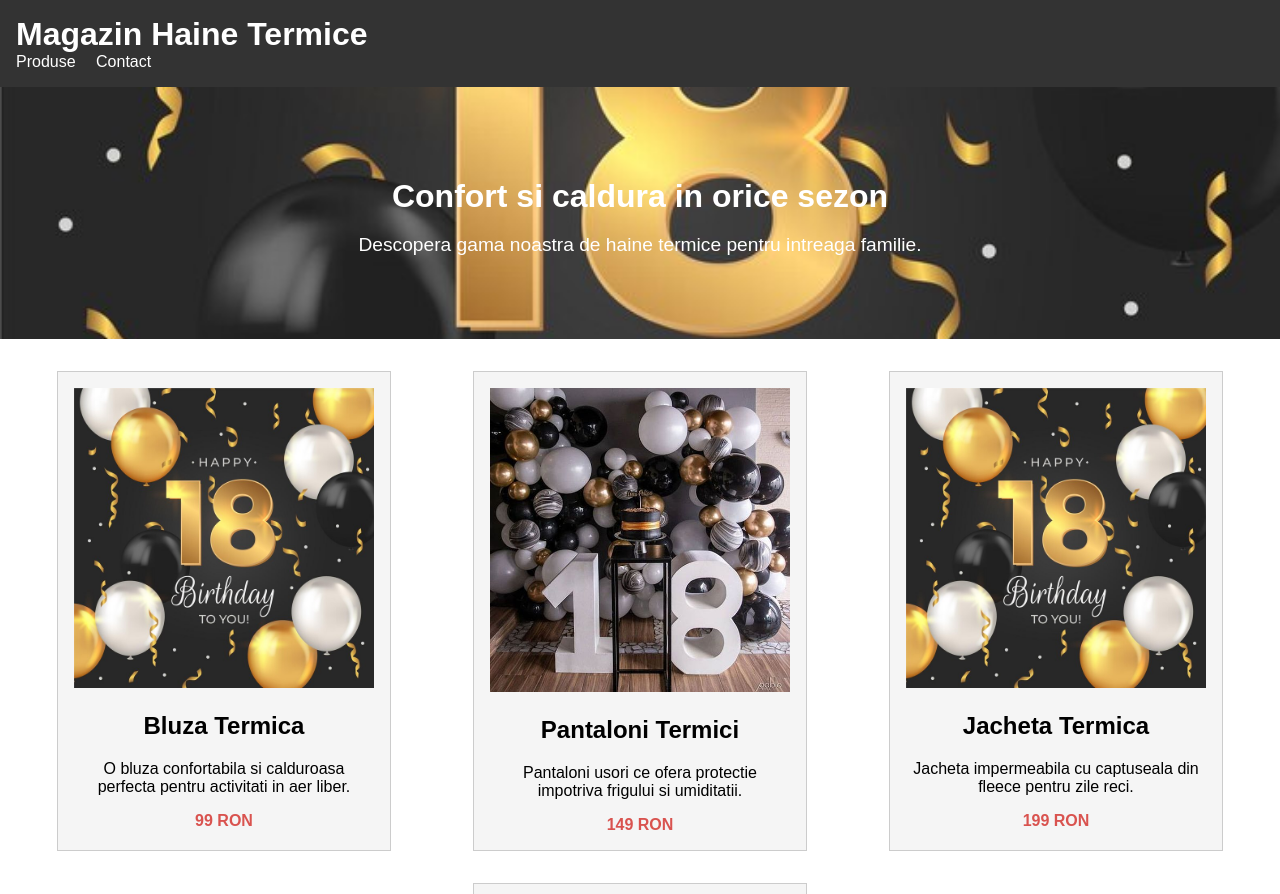
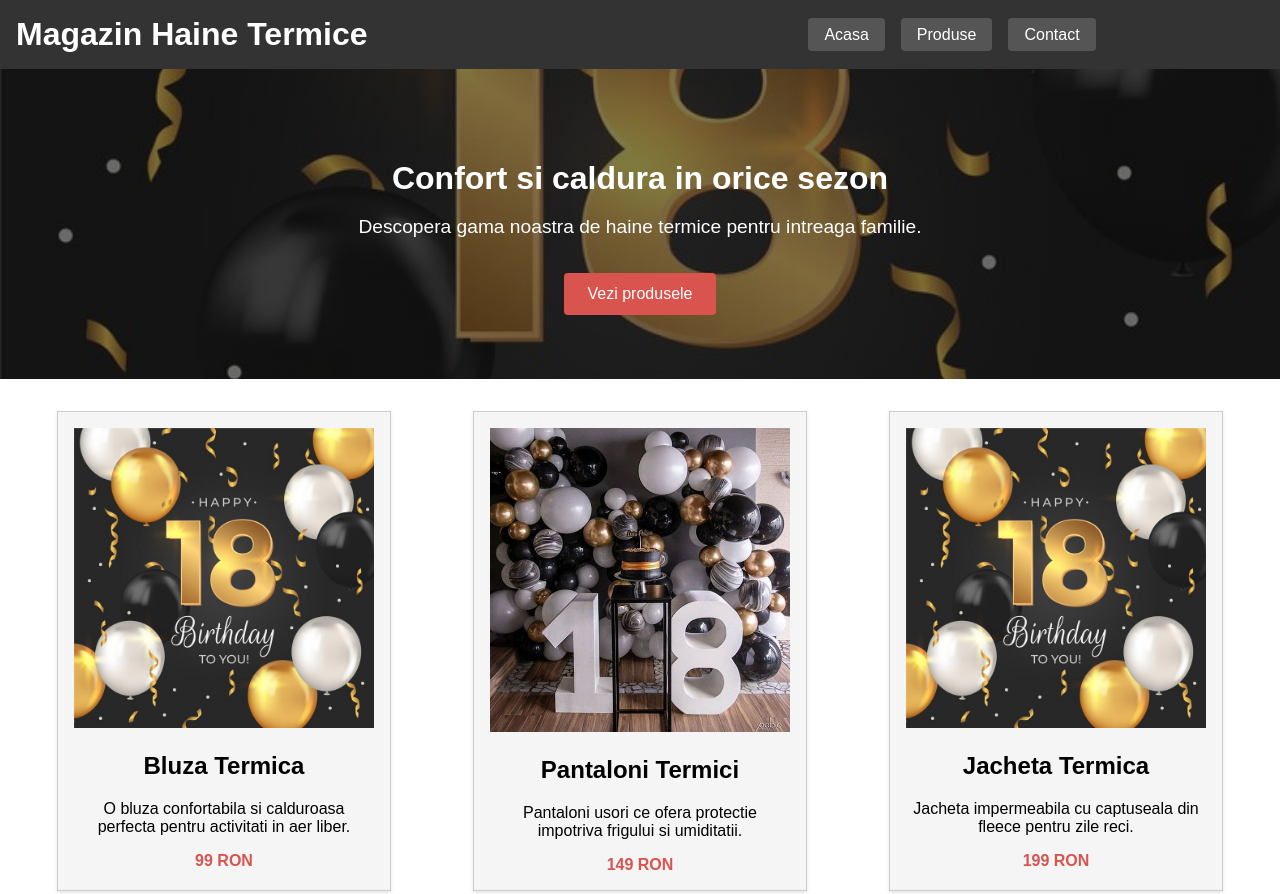
Before and after one commit to S1metrie/invitatie-website, a plain HTML site: page haine-termice.html in a window 1280 px wide. Shown: the top 894 px of the page. Drawn offline with Linux system fonts and the light colour scheme.

Commit message:
Improve thermal clothing page

```diff
--- a/haine-termice.css
+++ b/haine-termice.css
@@ -8,30 +8,61 @@ header {
     background-color: #333;
     color: #fff;
     padding: 1rem;
+    display: flex;
+    align-items: center;
+}
+
+nav {
+    flex: 1;
 }
 
 header h1 {
     margin: 0;
+    flex: 1;
+    text-align: left;
 }
 
 nav ul {
     list-style: none;
     margin: 0;
     padding: 0;
+    display: flex;
+    justify-content: center;
 }
 
 nav li {
     display: inline-block;
-    margin-right: 1rem;
+    margin: 0 0.5rem;
 }
 
 nav a {
     color: #fff;
     text-decoration: none;
+    padding: 0.5rem 1rem;
+    background-color: #555;
+    border-radius: 4px;
+}
+
+nav a:hover {
+    background-color: #444;
+}
+
+.cta {
+    display: inline-block;
+    margin-top: 1rem;
+    padding: 0.75rem 1.5rem;
+    background-color: #d9534f;
+    color: #fff;
+    border-radius: 4px;
+    text-decoration: none;
+}
+
+.cta:hover {
+    background-color: #c9302c;
 }
 
 .hero {
-    background: url('poza18.jpg') center/cover no-repeat;
+    background: linear-gradient(rgba(0,0,0,0.5), rgba(0,0,0,0.5)), url('poza18.jpg') center/cover no-repeat;
     color: #fff;
     padding: 4rem 2rem;
     text-align: center;
@@ -60,6 +91,12 @@ nav a {
     margin: 1rem;
     padding: 1rem;
     text-align: center;
+    box-shadow: 0 2px 4px rgba(0,0,0,0.1);
+    transition: transform 0.2s;
+}
+
+.produs:hover {
+    transform: translateY(-5px);
 }
 
 .produs img {
--- a/haine-termice.html
+++ b/haine-termice.html
@@ -11,6 +11,7 @@
         <h1>Magazin Haine Termice</h1>
         <nav>
             <ul>
+                <li><a href="index.html">Acasa</a></li>
                 <li><a href="#produse">Produse</a></li>
                 <li><a href="#contact">Contact</a></li>
             </ul>
@@ -20,6 +21,7 @@
     <section class="hero">
         <h2>Confort si caldura in orice sezon</h2>
         <p>Descopera gama noastra de haine termice pentru intreaga familie.</p>
+        <a class="cta" href="#produse">Vezi produsele</a>
     </section>
 
     <main>
```
